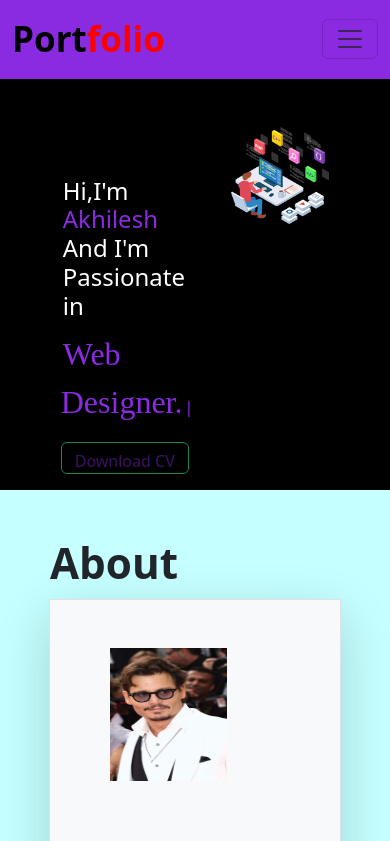
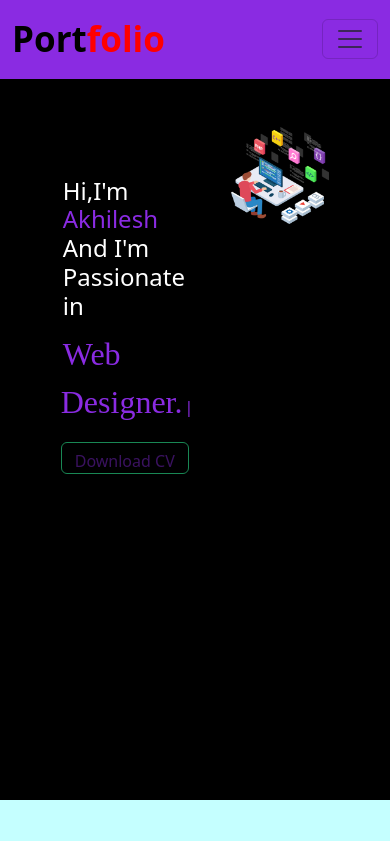
Before and after one commit to Akhilesh-pr/portfolio, a plain HTML site: page index.html in a window 390 px wide. Shown: the top 841 px of the page. Drawn offline with nearby package versions, Linux system fonts and the light colour scheme; a web font is replaced by a local one.

Commit message:
Update index.css

```diff
--- a/index.css
+++ b/index.css
@@ -136,7 +136,7 @@ a{
         text-align: center;
     }
     #main{
-        height: 50%;
+        height: 50rem;
         width: 100%;
         background-color: black;
 
```
